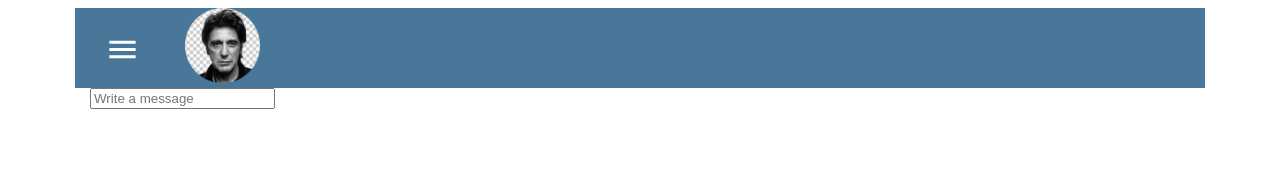
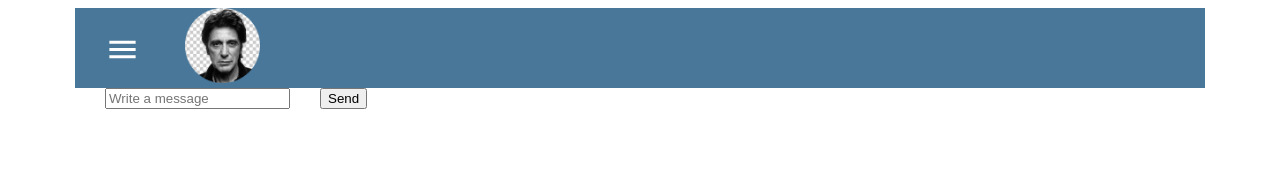
Before and after one commit to mirmahyar/digigram, a React (Create React App) app: page / in a window 1280 px wide. Shown: the top 178 px of the page. Built offline with nearby package versions, Linux system fonts and the light colour scheme; the HTML template or start-up script is replaced by a standard one.

Commit message:
Input component initialized

```diff
--- a/src/components/Input/Input.js
+++ b/src/components/Input/Input.js
@@ -4,12 +4,26 @@ function Input() {
 
     const [message,SetMessage] = useState("");
 
+    const handleSubmit = (evt) => {
+        evt.preventDefault();
+        alert('You submitted');
+    }
+
     return (
         <div>
+            <form onSubmit={handleSubmit}>
             <input
             type="text" id="input" name="input"
-            value={SetMessage}
-            placeholder="Write a message"/>
+            value={message}
+            placeholder="Write a message"
+            onChange= {(e)=>{
+                SetMessage(e.target.value)
+            }}
+            />
+            <input type="submit" value="Send"/>
+            </form>
+            <p>{message}</p>
+
 
 
         </div>
```
